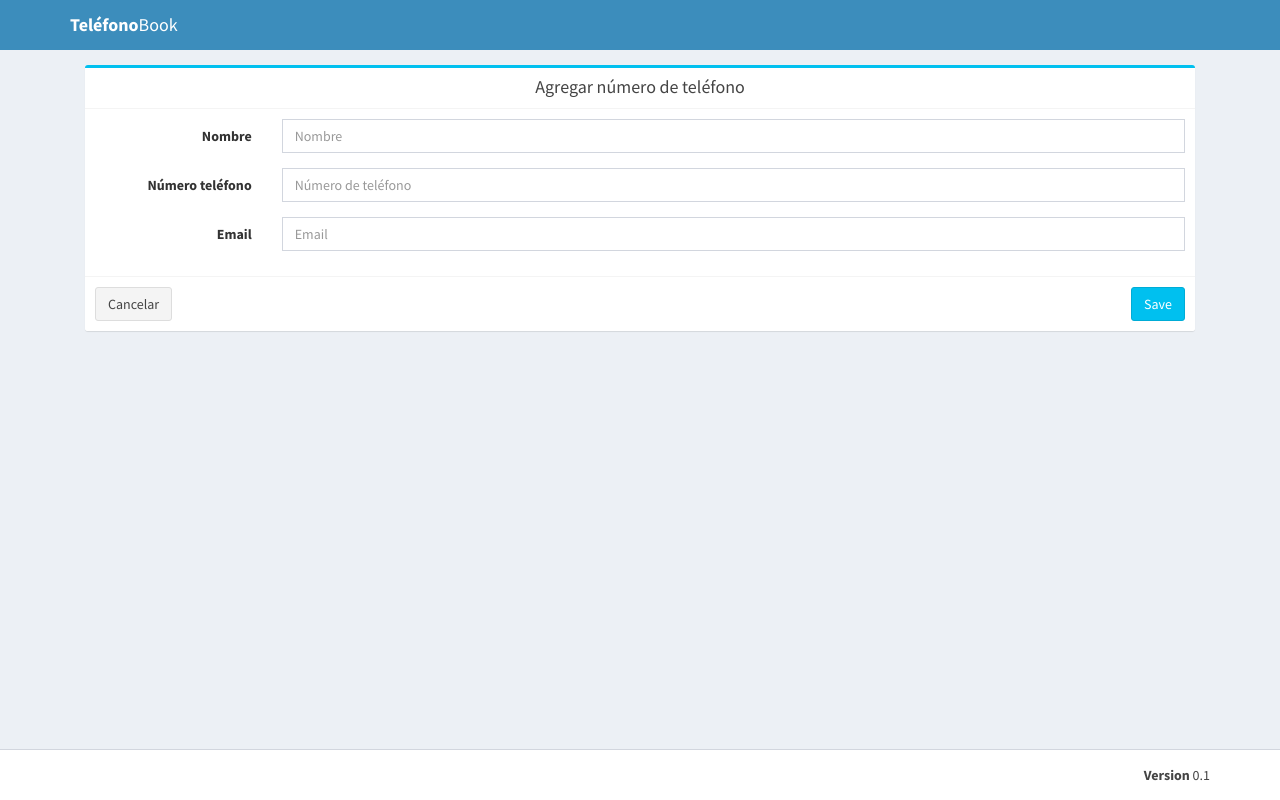
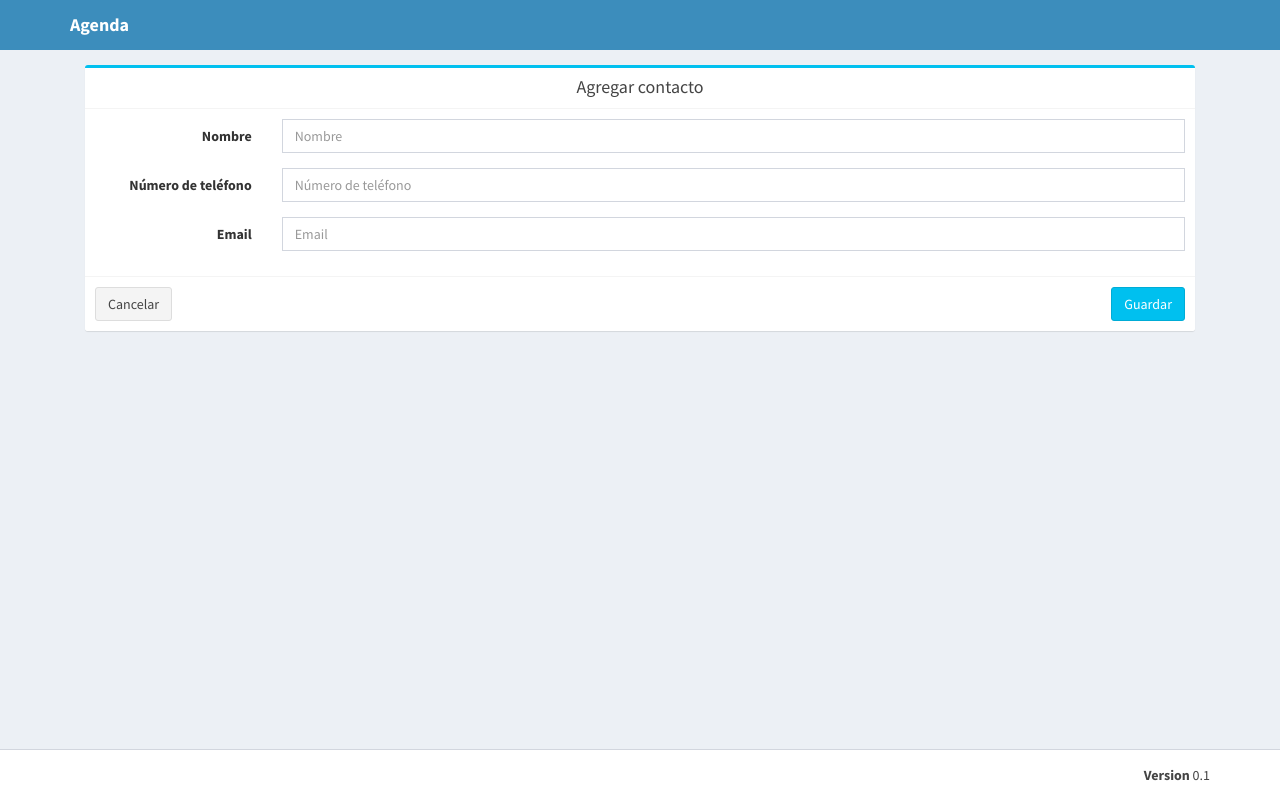
Before and after one commit to jmlcas/crud-agenda, a Flask app: page /add/ in a window 1280 px wide. Run offline with Flask 2, Linux system fonts and the light colour scheme; some libraries are stand-ins or nearby versions.

Commit message:
Update add.html

```diff
--- a/source_code/templates/add.html
+++ b/source_code/templates/add.html
@@ -21,7 +21,7 @@
       <nav class="navbar navbar-static-top">
         <div class="container">
           <div class="navbar-header">
-            <a href="/" class="navbar-brand"><b>Teléfono</b>Book</a>
+            <a href="/" class="navbar-brand"><b>Agenda</b></a>
           </div>
         </div>
       </nav>
@@ -33,7 +33,7 @@
           <div class="box box-info">
             <div class="box-header with-border">
             	<center>
-            		<h3 class="box-title">Agregar número de teléfono</h3>
+            		<h3 class="box-title">Agregar contacto</h3>
             	</center>
             </div>
 
@@ -48,7 +48,7 @@
                 </div>
 
                 <div class="form-group">
-                  <label class="col-sm-2 control-label">Número teléfono</label>
+                  <label class="col-sm-2 control-label">Número de teléfono</label>
 
                   <div class="col-sm-10">
                     <input name="phone" type="text" class="form-control" placeholder="Número de teléfono" autocomplete="off" required>
@@ -66,7 +66,7 @@
 
               <div class="box-footer">
                 <a href="/"><button type="button" class="btn btn-default">Cancelar</button></a>
-                <input name="save" type="submit" class="btn btn-info pull-right" value="Save">
+                <input name="save" type="submit" class="btn btn-info pull-right" value="Guardar">
               </div>
 
             </form>
```
